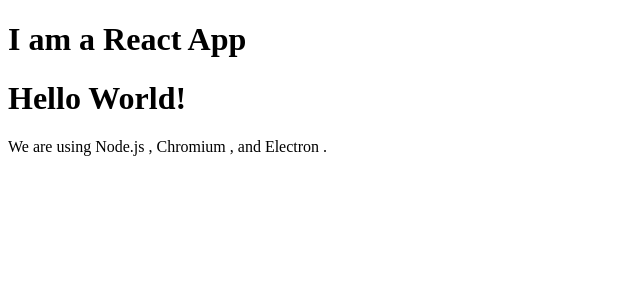
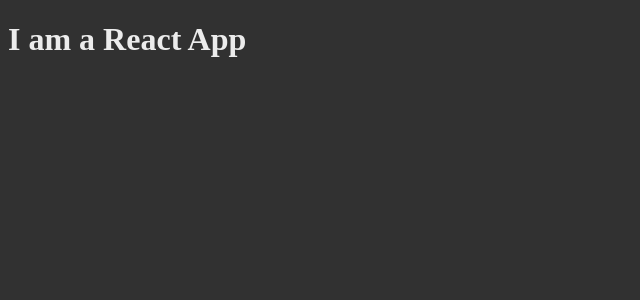
Before and after one commit to WoWBench/desktop2, a React app: page / in a window 1280 px wide. Shown: the top 300 px of the page, without its empty margins (0-640 px from the left). Built offline with nearby package versions, Linux system fonts and the light colour scheme.

Commit message:
Add base css

```diff
--- a/index.html
+++ b/index.html
@@ -6,15 +6,10 @@
     <meta http-equiv="Content-Security-Policy" content="default-src 'self'; script-src 'self'">
     <meta http-equiv="X-Content-Security-Policy" content="default-src 'self'; script-src 'self'">
     <title>WoWBench</title>
+    <link rel="stylesheet" href="./src/css/base.css" />
   </head>
   <body>
     <div id="app"></div>
-
-    <h1>Hello World!</h1>
-    We are using Node.js <span id="node-version"></span>,
-    Chromium <span id="chrome-version"></span>,
-    and Electron <span id="electron-version"></span>.
-
     <!-- You can also require other files to run in this process -->
     <script src="./dist/bundle.js"></script>
   </body>
--- /dev/null
+++ b/src/css/base.css
@@ -0,0 +1,9 @@
+:root {
+  --bg: #313131;
+  --text: #ececec;
+}
+
+html {
+  background-color: var(--bg);
+  color: var(--text);
+}
```
